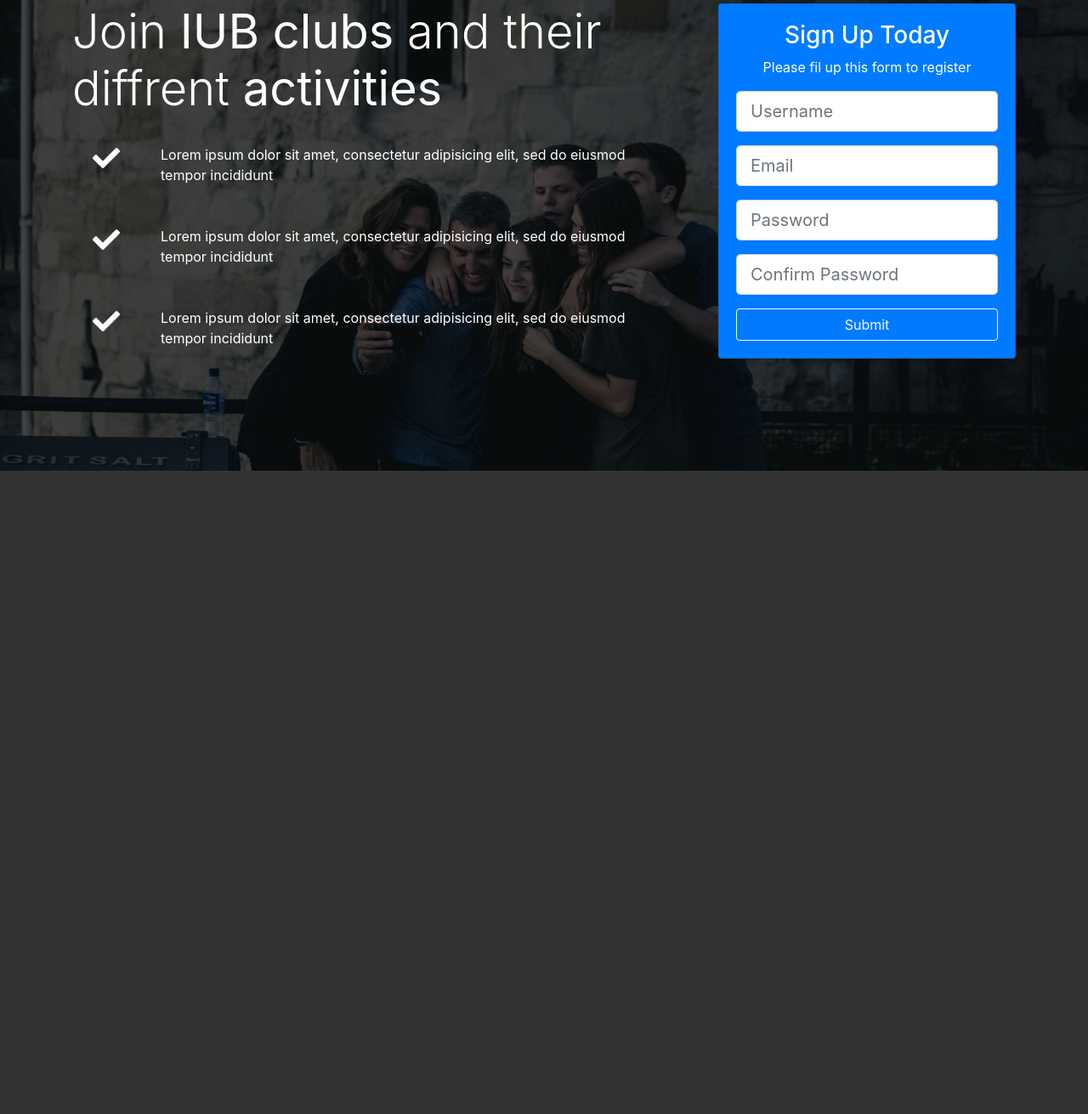
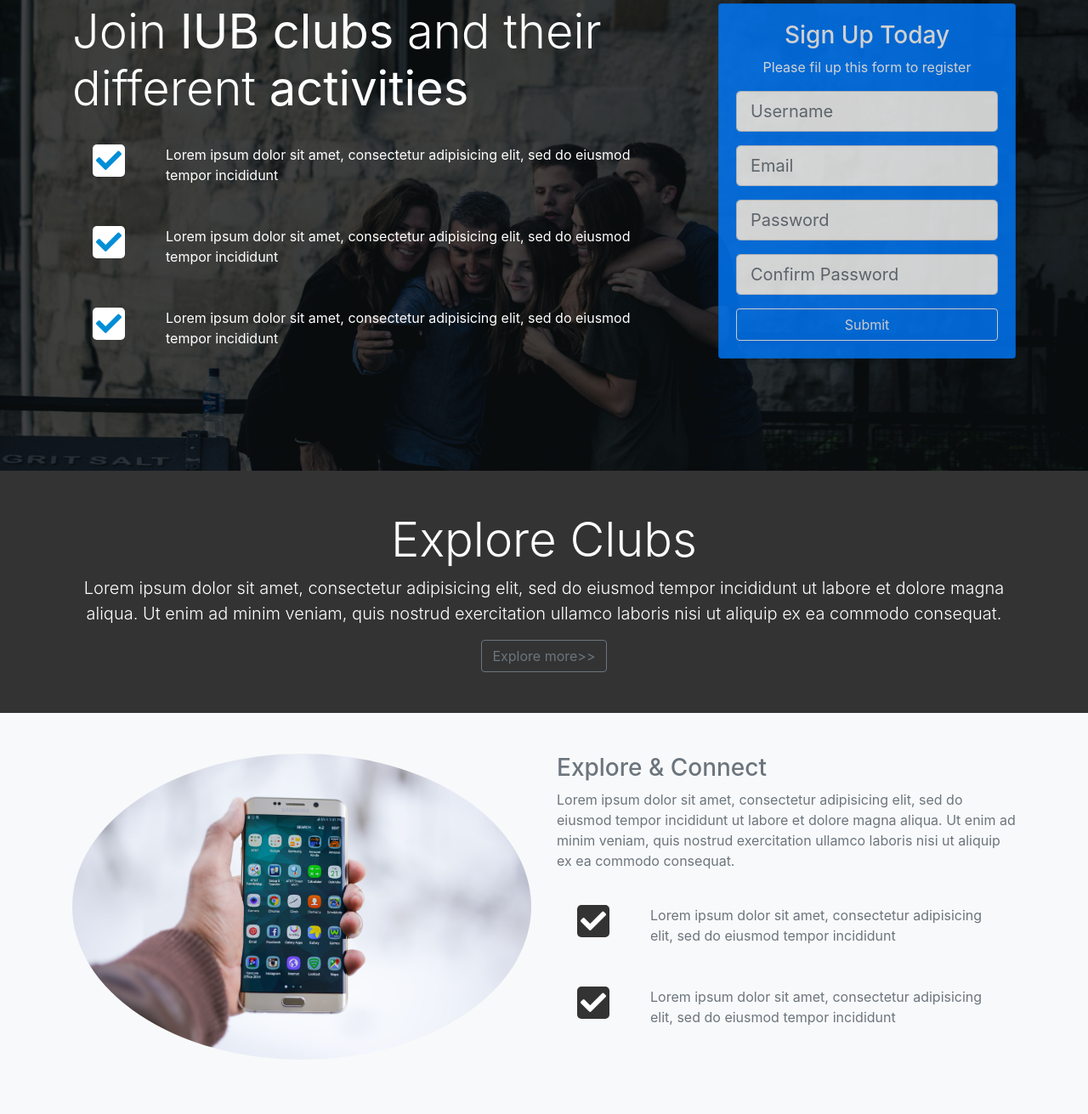
Before and after one commit to Venomous-Abid/iub-clubs, a plain HTML site: page index.html in a window 1280 px wide. Shown: the part 146-1457 px from the top of the page at 85% size. Before the commit the page ends 800 px from the top, so only its background shows below. Drawn offline with nearby package versions, Linux system fonts and the light colour scheme.

Commit message:
Added explore sction $ styling

```diff
--- a/css/style.css
+++ b/css/style.css
@@ -1,3 +1,4 @@
+
 body{
 	background: #333;
 	color: #fff;
@@ -28,3 +29,24 @@ body{
 .home-section .home-inner {
 	padding-top: 150px;
 }
+
+.home-section .card-form {
+	opacity: 0.8;
+}
+
+.home-section .fas {
+	color: #008ed6;
+	background: #fff;
+	padding: 4px;
+	border-radius: 5px;
+	font-size: 30px;
+}
+
+#explore-section .fas{
+		color: #fff;
+		background:#333 ;
+		padding: 4px;
+		border-radius: 5px;
+		font-size: 30px;
+
+}
--- a/index.html
+++ b/index.html
@@ -19,7 +19,7 @@
     <div class="container">
       <a href="index.html" class="navbar-brand">IUB_Clubs</a>
       <button class="navbar-toggler" data-toggle="collapse" data-target="#navbarCollapse" type="">
-        <span class="navbar-toggle-icon"></span>
+        <span class="navbar-toggler-icon"></span>
       </button>
       <div class="collapse navbar-collapse" id="navbarCollapse">
         <ul class="navbar-nav ml-auto">
@@ -45,8 +45,8 @@
       <div class="home-inner container">
         <div class="row">
           <div class="col-lg-8 d-none d-lg-block">
-            <h1 class="display-4">Join <strong>IUB clubs</strong> and their diffrent <strong>activities</strong></h1>
-            <div class="d-flex">
+            <h1 class="display-4">Join <strong>IUB clubs</strong> and their different <strong>activities</strong></h1>
+            <div class="d-flex flex-row">
               <div class="p-4 align-self-start">
                 <i class="fas fa-check fa-2x"></i>
               </div>
@@ -55,7 +55,7 @@
                 tempor incididunt
               </div>
             </div>
-            <div class="d-flex">
+            <div class="d-flex flex-row">
               <div class="p-4 align-self-start">
                 <i class="fas fa-check fa-2x"></i>
               </div>
@@ -64,7 +64,7 @@
                 tempor incididunt
               </div>
             </div>
-            <div class="d-flex">
+            <div class="d-flex flex-row">
               <div class="p-4 align-self-start">
                 <i class="fas fa-check fa-2x"></i>
               </div>
@@ -103,7 +103,63 @@
       </div>
     </div>
   </header>
+ <!-- explore head area -->
+    <section id="explore-head-section">
+      <div class="container">
+        <div class="row">
+          <div class="col text-center">
+            <div class="py-5">
+              <h1 class="display-4">
+                Explore Clubs
+              </h1>
+              <p class="lead"> Lorem ipsum dolor sit amet, consectetur adipisicing elit, sed do eiusmod
+              tempor incididunt ut labore et dolore magna aliqua. Ut enim ad minim veniam,
+              quis nostrud exercitation ullamco laboris nisi ut aliquip ex ea commodo
+              consequat.</p>
+              <a href="#" class="btn btn-outline-secondary">Explore more>></a>
+            </div>
+          </div>
+        </div>
+      </div>
+    </section>
 
+ <!-- explore area -->
+ <section id="explore-section" class="bg-light text-muted py-5">
+   <div class="container">
+     <div class="row">
+       <div class="col-md-6">
+         <img class="img-fluid mb-3 rounded-circle" src="img/explore-section1.jpg" alt="">
+       </div>
+       <div class="col-md-6">
+         <h3>
+           Explore & Connect
+         </h3>
+         <p>Lorem ipsum dolor sit amet, consectetur adipisicing elit, sed do eiusmod
+         tempor incididunt ut labore et dolore magna aliqua. Ut enim ad minim veniam,
+         quis nostrud exercitation ullamco laboris nisi ut aliquip ex ea commodo
+         consequat.</p>
+         <div class="d-flex flex-row">
+              <div class="p-4 align-self-start">
+                <i class="fas fa-check fa-2x"></i>
+              </div>
+               <div class="p-4 align-self-end">
+                Lorem ipsum dolor sit amet, consectetur adipisicing elit, sed do eiusmod
+                tempor incididunt
+              </div>
+            </div>
+          <div class="d-flex flex-row">
+              <div class="p-4 align-self-start">
+                <i class="fas fa-check fa-2x"></i>
+              </div>
+               <div class="p-4 align-self-end">
+                Lorem ipsum dolor sit amet, consectetur adipisicing elit, sed do eiusmod
+                tempor incididunt
+              </div>
+            </div>
+       </div>
+     </div>
+   </div>
+ </section>
   <script src="http://code.jquery.com/jquery-3.3.1.min.js" integrity="sha256-FgpCb/KJQlLNfOu91ta32o/NMZxltwRo8QtmkMRdAu8="
     crossorigin="anonymous"></script>
   <script src="https://cdnjs.cloudflare.com/ajax/libs/popper.js/1.14.3/umd/popper.min.js" integrity="sha384-ZMP7rVo3mIykV+2+9J3UJ46jBk0WLaUAdn689aCwoqbBJiSnjAK/l8WvCWPIPm49"
```
